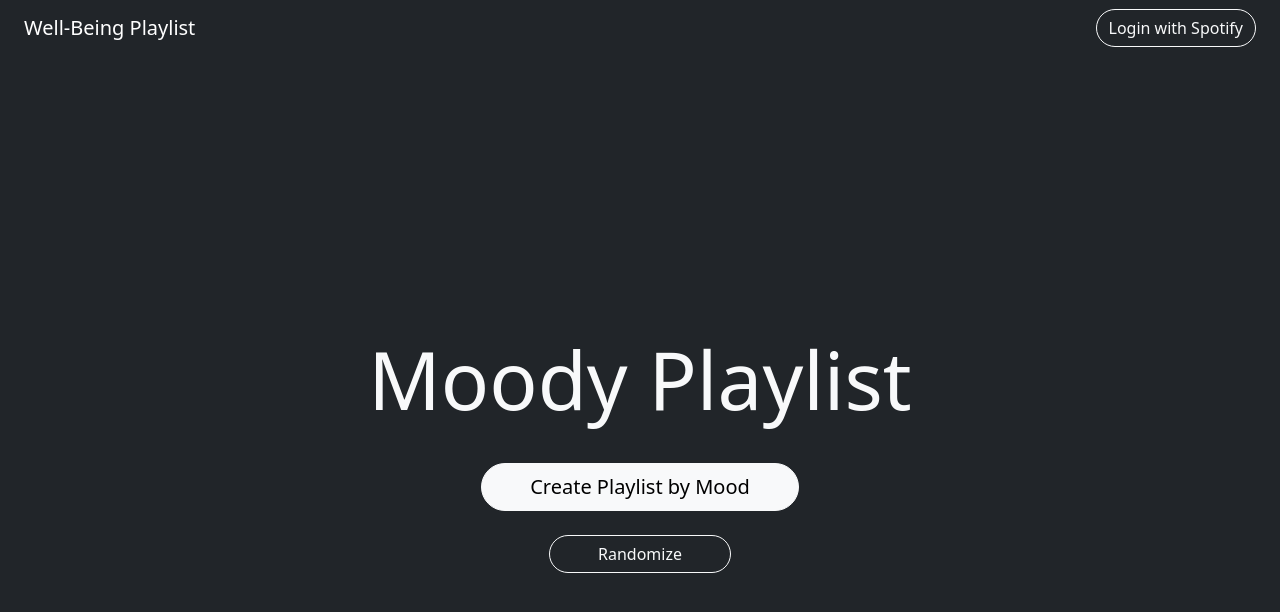
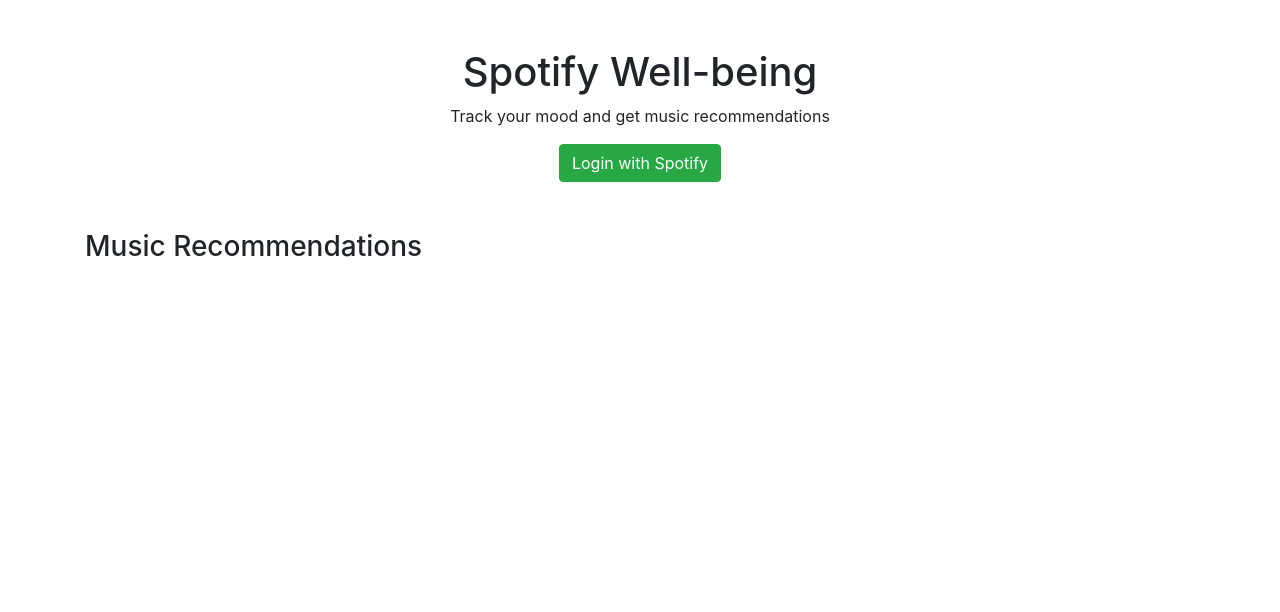
Before and after one commit to aj-wrk/well-being, a plain HTML site: page index.html in a window 1280 px wide. Drawn offline with nearby package versions, Linux system fonts and the light colour scheme.

Commit message:
Update index.html

```diff
--- a/index.html
+++ b/index.html
@@ -3,31 +3,37 @@
 <head>
   <meta charset="UTF-8">
   <meta name="viewport" content="width=device-width, initial-scale=1.0">
-  <title>Well-Being Playlist by Spotify</title>
-  <!-- Bootstrap CSS -->
-  <link href="https://cdn.jsdelivr.net/npm/bootstrap@5.3.0-alpha1/dist/css/bootstrap.min.css" rel="stylesheet">
-  <!-- Custom CSS -->
+  <title>Spotify Well-being App</title>
   <link rel="stylesheet" href="styles.css">
+  <link rel="stylesheet" href="bootstrap.min.css">
 </head>
-<body class="bg-dark text-light">
-<!-- Navbar -->
-<nav class="navbar navbar-dark bg-dark px-4">
-  <a class="navbar-brand" href="#">Well-Being Playlist</a>
-  <a class="btn btn-outline-light rounded-pill" id="login-btn">Login with Spotify</a>
-</nav>
+<body>
 
-<!-- Main Content -->
-<main class="d-flex flex-column justify-content-center align-items-center vh-100 text-center">
-  <h1 class="display-1 fw-light">Moody Playlist</h1>
-  <button class="btn btn-light btn-lg rounded-pill my-3 px-5" id="create-playlist-btn">Create Playlist by Mood</button>
-  <button class="btn btn-outline-light rounded-pill my-2 px-5" id="randomize-btn">
-    <i class="bi bi-dice-5"></i> Randomize
-  </button>
-</main>
+<div class="container">
+  <header class="my-5 text-center">
+    <h1>Spotify Well-being</h1>
+    <p>Track your mood and get music recommendations</p>
+    <button id="login-button" class="btn btn-success">Login with Spotify</button>
+  </header>
 
-<!-- Bootstrap JS -->
-<script src="https://cdn.jsdelivr.net/npm/bootstrap@5.3.0-alpha1/dist/js/bootstrap.bundle.min.js"></script>
-<!-- Custom JS -->
+  <!-- Mood Selection -->
+  <section id="mood-section" class="text-center my-5" style="display: none;">
+    <h3>Select Your Mood</h3>
+    <button class="btn btn-primary mood-btn" data-mood="happy">Happy</button>
+    <button class="btn btn-info mood-btn" data-mood="calm">Calm</button>
+    <button class="btn btn-secondary mood-btn" data-mood="sad">Sad</button>
+    <!-- More mood buttons -->
+  </section>
+
+  <!-- Music Recommendations -->
+  <section id="recommendation-section" class="my-5">
+    <h3>Music Recommendations</h3>
+    <div id="recommendations" class="row">
+      <!-- Songs will be inserted here -->
+    </div>
+  </section>
+</div>
+
 <script src="script.js"></script>
 </body>
 </html>
```
